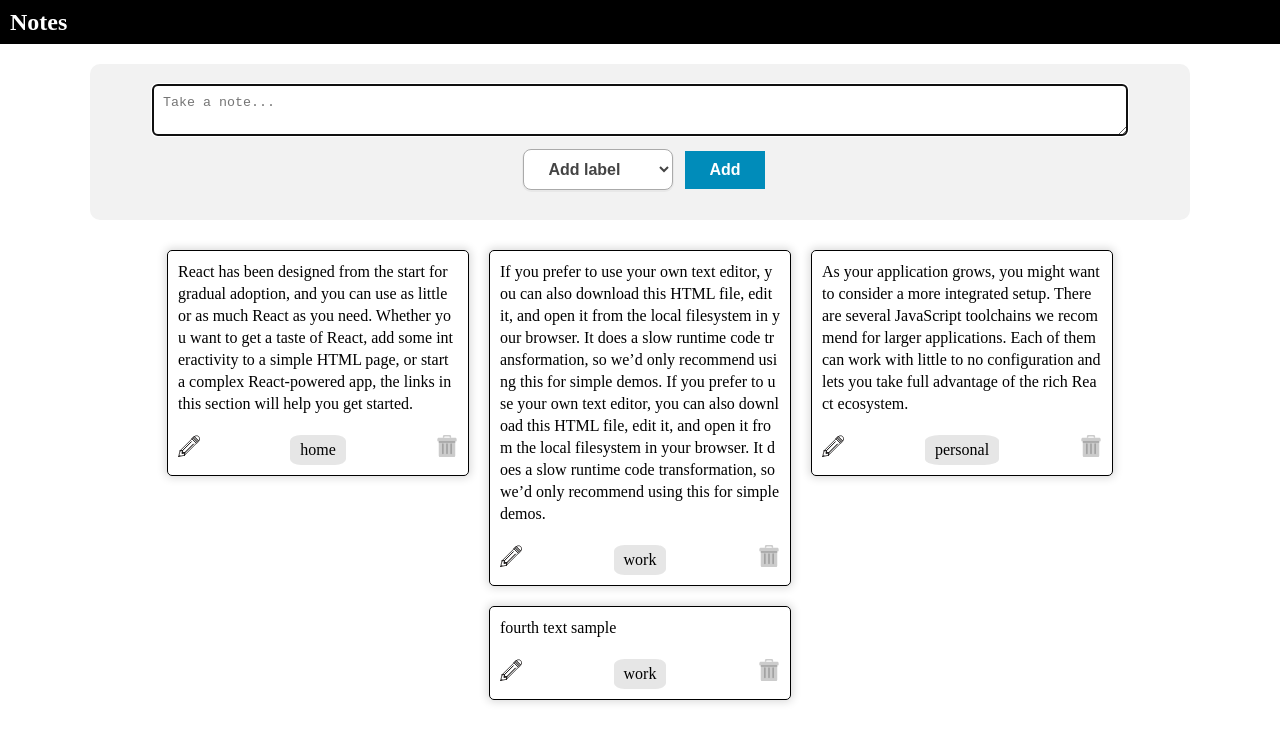
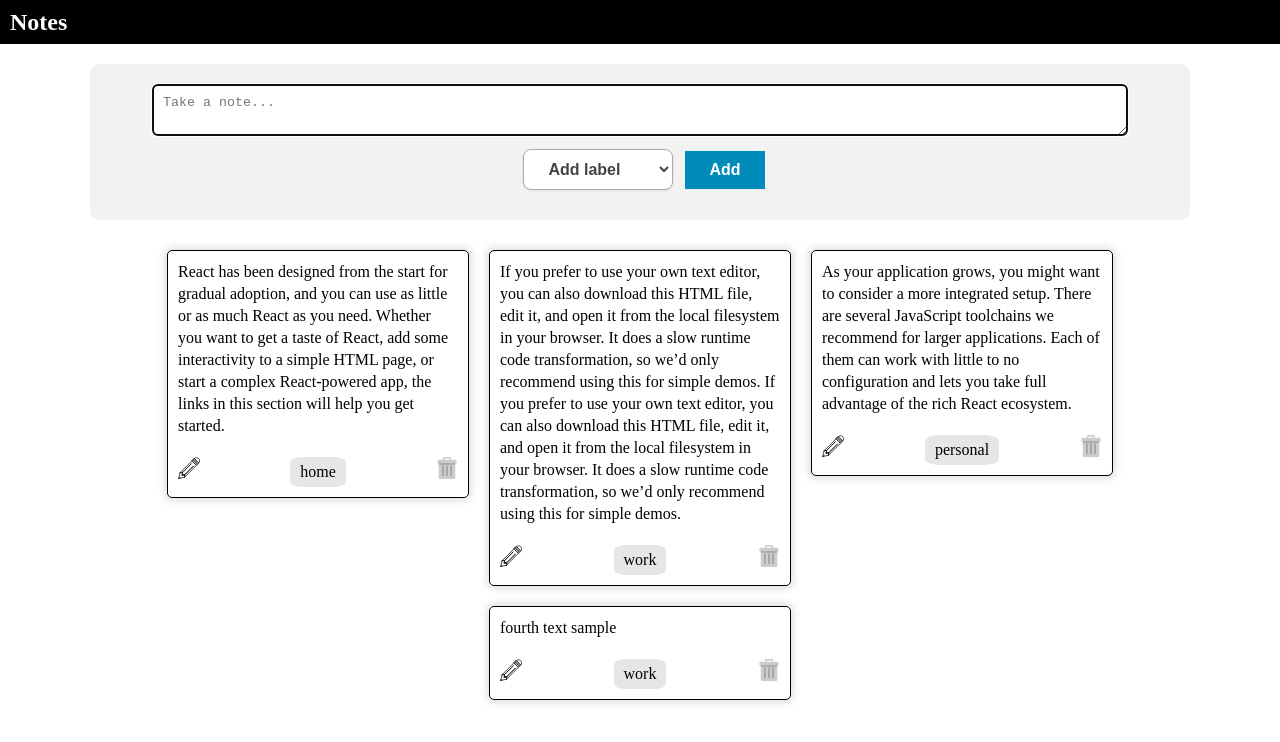
Before and after one commit to 1kvsn/note-wysa, a React (Create React App) app: page / in a window 1280 px wide. Shown: the top 742 px of the page. Built offline with nearby package versions, Linux system fonts and the light colour scheme.

Commit message:
Add word-wrap

```diff
--- a/src/App.scss
+++ b/src/App.scss
@@ -80,7 +80,7 @@ $primary-bg: #f2f2f2;
 		padding: 10px;
 		box-shadow: 0px 0px 8px 2px rgba($color: #dbdbdb, $alpha: 1.0);
 		line-height: 22px;
-		word-break: break-all;
+		word-wrap: break-word;
 	}
 
 	.note-base {
```
